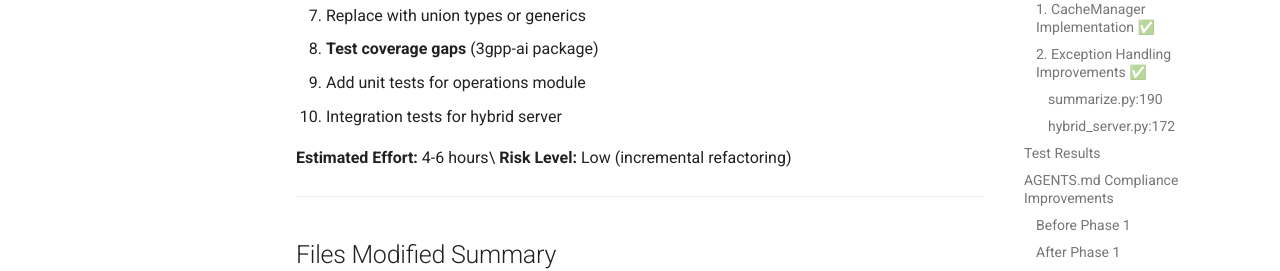
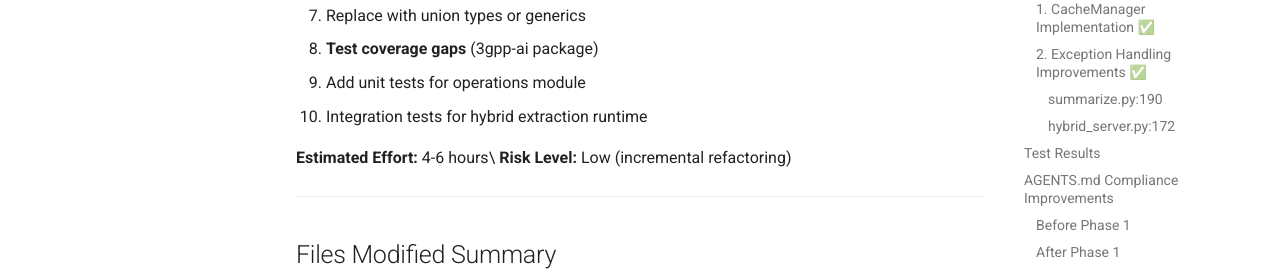
Before and after one commit to jr2804/3gpp-crawler, an MkDocs documentation site: the page built from docs/analysis/phase1-critical-fixes-complete.md, in a window 1280 px wide and 900 px high, scrolled down 4298 px. Shown: the part 153-424 px from the top of the window. Built offline with MkDocs 1.6.1 and Material for MkDocs 9.7.7, drawn with Linux system fonts in a browser that asks for light colours.

Commit message:
📝 docs(analysis): update hybrid extraction runtime test description

```diff
--- a/docs/analysis/phase1-critical-fixes-complete.md
+++ b/docs/analysis/phase1-critical-fixes-complete.md
@@ -196,7 +196,7 @@ Phase 2 addresses structural issues identified in the analysis:
 1. **Test coverage gaps** (3gpp-ai package)
 
    - Add unit tests for operations module
-   - Integration tests for hybrid server
+   - Integration tests for hybrid extraction runtime
 
 **Estimated Effort:** 4-6 hours\
 **Risk Level:** Low (incremental refactoring)
```
